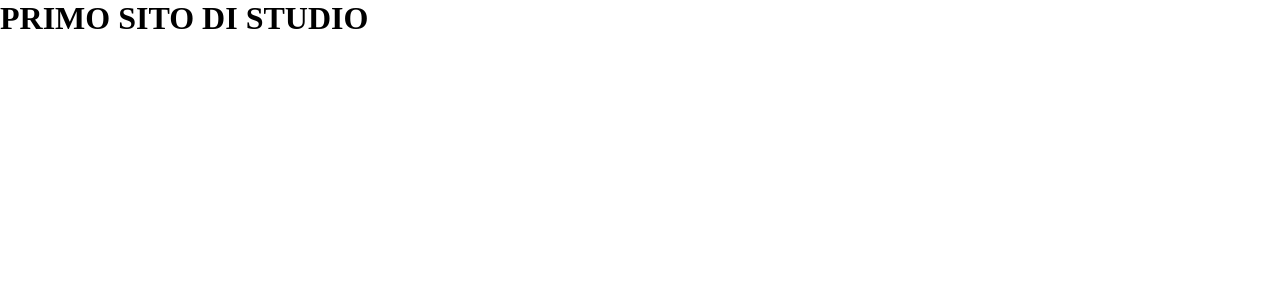
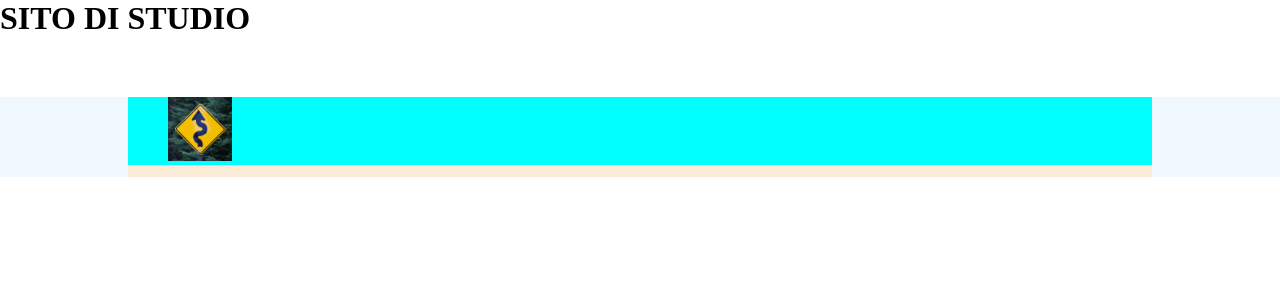
Before and after one commit to PetroAless/FrontEndNuovoCescot, a PHP site: page / in a window 1280 px wide. Shown: the top 300 px of the page. Run offline with PHP 8.4, Linux system fonts and the light colour scheme.

Commit message:
working on the navbar

```diff
--- a/sito_di_studio/index.html
+++ b/sito_di_studio/index.html
@@ -1,12 +1,25 @@
 <!DOCTYPE html>
 <html>
     <head>
-        <link rel="stylesheet" href="style.css">
         <meta charset="UTF-8">
         <title>sito_di_studio</title>
+        <link rel="stylesheet" href="style.css">
     </head>
     <body>
-        <h1 id="titolo">PRIMO SITO DI STUDIO</h1>
+        <h1 id="titolo">SITO DI STUDIO</h1>
+        <div id="navbar"><nav><ul>
+            <div id="logo"><li><a href="#"><img src="logo.jpg" alt="logo"></a></li></div>
+            <li><a href=""></a></li>
+            <li><a href=""></a></li>
+            <li><a href=""></a></li>
+            <li><a href=""></a></li>
+        </ul></nav></div>
+
+
+        <div></div>
+
+
+
 
     </body>
 </html>
--- a/sito_di_studio/style.css
+++ b/sito_di_studio/style.css
@@ -2,7 +2,38 @@
 *{
     margin: 0;
     border: 0;
+    box-sizing: border-box;
 }
 h1#titolo{
     margin-bottom: 60px;
 }
+
+/*-------------------------------------*/
+
+div#navbar{
+    width: 100%;
+    height: 80px;
+    background-color: aliceblue;
+    padding-left: 10%;
+    padding-right: 10%;
+
+}
+div nav{
+    background-color: antiquewhite;
+    width: 100%;
+    height: 100%;
+}
+div nav ul{
+    display: flex;
+    list-style-type: none;
+    background-color: aqua;
+}
+
+div#logo{
+
+}
+div#logo li a img{
+    width: 10%;
+
+    background-color: blanchedalmond;
+}
```
Also changed, not shown: sito_di_studio/logo.jpg (added), sito_di_studio/mockup.bmp (added).
